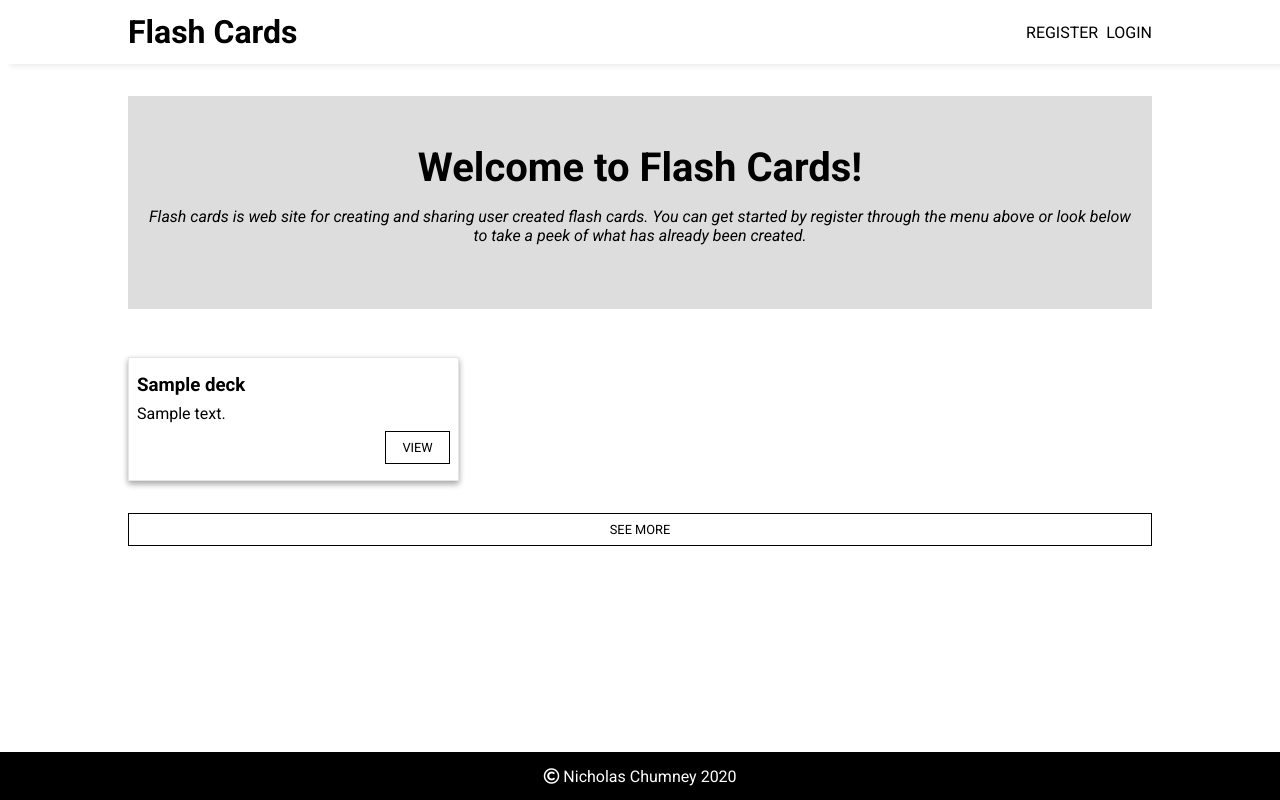
After one commit to chumnend/flash-cards, a Django app: page / in a window 1280 px wide. The commit adds this page. Run offline with Django 3.2, Linux system fonts and the light colour scheme; tables that the repository leaves empty hold one stand-in row (values such as "Sample post"); some libraries are stand-ins or nearby versions.

Commit message:
created landing page

```diff
--- /dev/null
+++ b/src/decks/apps.py
@@ -0,0 +1,5 @@
+from django.apps import AppConfig
+
+
+class DecksConfig(AppConfig):
+    name = 'decks'
--- /dev/null
+++ b/src/decks/models.py
@@ -0,0 +1,34 @@
+from django.db import models
+from django.contrib.auth.models import User
+
+class Category(models.Model):
+    name = models.CharField(max_length=30, unique=True)
+
+    def __str__(self):
+        return self.name
+
+class Deck(models.Model):
+    PUBLISH_STATUS = (
+        ("o", "public"),
+        ("f", "followers"),
+        ("x", "private"),
+    )
+
+    name = models.CharField(max_length=20)
+    description = models.TextField(blank=True, default="")
+    created_at = models.DateTimeField(auto_now_add=True)
+    updated_at = models.DateTimeField(auto_now=True, null=True)
+    publish_status = models.CharField(max_length=1, choices=PUBLISH_STATUS, default="o")
+    owner = models.ForeignKey(User, related_name="decks", on_delete=models.CASCADE)
+    categories = models.ManyToManyField("Category", related_name="decks", blank=True)
+
+    def __str__(self):
+        return self.name
+
+class Card(models.Model):
+    front_text = models.CharField(max_length=30)
+    back_text = models.CharField(max_length=30)
+    deck = models.ForeignKey("Deck", on_delete=models.CASCADE)
+
+    def __str__(self):
+        return f"{self.front_text} | {self.back_text}"
--- /dev/null
+++ b/src/decks/urls.py
@@ -0,0 +1,6 @@
+from django.urls import path
+from decks import views
+
+urlpatterns = [
+    path("", views.home, name="home")
+]
--- /dev/null
+++ b/src/decks/views.py
@@ -0,0 +1,10 @@
+from django.shortcuts import render
+from decks.models import Deck, Card
+
+def home(request):
+    decks = Deck.objects.all()
+    context = {
+        "decks": decks,
+    }
+
+    return render(request, 'decks/home.html', context)
--- a/src/flashcards/settings.py
+++ b/src/flashcards/settings.py
@@ -25,6 +25,7 @@ INSTALLED_APPS = [
     'django.contrib.sessions',
     'django.contrib.messages',
     'django.contrib.staticfiles',
+    'decks',
 ]
 
 MIDDLEWARE = [
--- a/src/flashcards/urls.py
+++ b/src/flashcards/urls.py
@@ -3,4 +3,5 @@ from django.urls import path, include
 
 urlpatterns = [
     path('admin/', admin.site.urls),
+    path("", include('decks.urls'))
 ]
--- /dev/null
+++ b/src/static/css/base.css
@@ -0,0 +1,131 @@
+/* GENERAL */
+* {
+  box-sizing: border-box;
+  margin: 0;
+  padding: 0;
+}
+
+html,
+body {
+  font-family: 'Roboto', sans-serif;
+  font-size: 16px;
+}
+
+/* UTILITIES */
+.container {
+  width: 80%;
+  margin: 0 auto;
+}
+
+.btn {
+  text-decoration: none;
+  text-transform: uppercase;
+  text-align: center;
+  background: none;
+  border: 1px solid black;
+  cursor: pointer;
+  padding: 0.5rem 1rem;
+  font-family: 'Roboto', sans-serif;
+  font-size: 0.8rem;
+  color: black;
+}
+
+.btn:hover {
+  background: #000;
+  color: #fff;
+}
+
+/* NAVIGATION STYLES */
+.navbar {
+  width: 100%;
+  height: 64px;
+  background: #fff;
+  box-shadow: 10px 3px 5px rgba(0, 0, 0, 0.07);
+}
+
+.navbar .container {
+  height: 100%;
+  display: flex;
+  justify-content: space-between;
+  align-items: center;
+}
+
+.navbar__brand {
+  font-size: 2rem;
+  font-weight: 700;
+}
+
+.navbar__links {
+  list-style: none;
+  display: none;
+  align-items: center;
+}
+
+.navbar__links li a {
+  text-decoration: none;
+  margin-left: 8px;
+  color: black;
+  text-transform: uppercase;
+}
+
+.navbar__links li a:hover {
+  font-weight: 700;
+}
+
+.navbar__mobile--icon {
+  color: #000;
+  font-size: 2rem;
+}
+
+#navbar__mobile--menu {
+  display: none;
+  position: absolute;
+  top: 64px;
+  left: 0;
+  width: 100vw;
+}
+
+#navbar__mobile--menu a {
+  color: #fff;
+  padding: 0.8rem 1rem;
+  text-decoration: none;
+  display: block;
+  background: black;
+}
+
+#navbar__mobile--menu a:hover {
+  background: #ddd;
+  color: black;
+}
+
+@media all and (min-width: 575px) {
+  .navbar__links {
+    display: flex;
+  }
+
+  .navbar__mobile--icon,
+  .navbar__mobile--menu {
+    display: none;
+  }
+}
+
+/* CONTENT STYLES */
+.content {
+  width: 100%;
+  min-height: calc(100vh - (64px + 48px));
+}
+
+/* FOOTER STYLES */
+.footer {
+  width: 100%;
+  height: 48px;
+  background: #000;
+  color: #fff;
+}
+
+.footer .container {
+  height: 100%;
+  display: flex;
+  justify-content: center;
+  align-items: center;
+}
--- /dev/null
+++ b/src/static/js/base.js
@@ -0,0 +1,4 @@
+function openMobileMenu() {
+  const ele = document.getElementById("navbar__mobile--menu");
+  ele.style.display = (ele.style.display === "block") ? "none" : "block";
+}
--- a/src/templates/base.html
+++ b/src/templates/base.html
@@ -7,8 +7,10 @@
   <meta name="viewport" content="width=device-width, initial-scale=1">
   <meta name="description" content="flash cards">
   <meta name="author" content="Nicholas Chumney">
-  <link rel="stylesheet" href="https://fonts.googleapis.com/css2?family=Roboto:ital,wght@0,100;0,400;0,700;1,100;1,400;1,700&display=swap">
-  <link rel="stylesheet" href="{% static 'base.css' %}">
+  <link rel="shortcut icon" href="{% static 'img/favicon.ico' %}" />
+  <link rel="stylesheet" href="https://fonts.googleapis.com/css2?family=Roboto:ital,wght@0,300;0,400;0,700;1,300;1,400;1,700&display=swap">
+  <link rel="stylesheet" href="https://cdnjs.cloudflare.com/ajax/libs/font-awesome/5.14.0/css/all.min.css" />
+  <link rel="stylesheet" href="{% static 'css/base.css' %}">
   {% block styles %}{% endblock styles %}
 
   <title>{% block title %}Home{% endblock title %} | Flash Cards</title>
@@ -18,8 +20,17 @@
     <div class="container">
       <h1 class="navbar__brand">Flash Cards</h1>
       <ul class="navbar__links">
-
+        <li><a href="#">Register</a></li>
+        <li><a href="#">Login</a></li>
       </ul>
+      <div id="navbar__mobile--menu">
+        <a href="#">Explore</a>
+        <a href="#">Register</a>
+        <a href="#">Login</a>
+      </div>
+      <a class="navbar__mobile--icon" href="javascript:void(0);" onclick="openMobileMenu()">
+        <i class="fa fa-bars"></i>
+      </a>
     </div>
   </nav>
   <main class="content">
@@ -29,10 +40,11 @@
   </main>
   <footer class="footer">
     <div class="container">
-      <p class="footer__copyright">Nicholas Chumney 2020</p>
+      <span><i class="far fa-copyright"></i> Nicholas Chumney 2020</span>
     </div>
   </footer>
 
+  <script type="text/javascript" src="{% static 'js/base.js' %}"></script>
   {% block scripts %}{% endblock scripts %}
 </body>
 </html>
--- /dev/null
+++ b/src/templates/decks/home.html
@@ -0,0 +1,89 @@
+{% extends 'base.html' %}
+
+{% block styles %}
+  <style>
+    .home__header {
+      width: 100%;
+      padding: 2rem 0;
+      text-align: center;
+    }
+
+    .home__header div {
+      background: #ddd;
+      padding: 3rem 1rem;
+    }
+
+    .home__header--title {
+      font-size: 2.5rem;
+    }
+
+    .home__header--text {
+      padding: 1rem 0;
+      font-style: italic;
+    }
+
+    .home__decks {
+      display: grid;
+      grid-template-columns: 1fr;
+      grid-gap: 1rem;
+      padding: 1rem 0;
+    }
+
+    .tile {
+      border: 1px;
+      padding: 1rem 0.5rem;
+      border: 1px solid rgba(0, 0, 0, 0.1);
+      box-shadow: 0 3px 6px rgba(0,0,0,0.16), 0 3px 6px rgba(0,0,0,0.23);
+      display: flex;
+      flex-direction: column;
+    }
+
+    .tile__description {
+      padding: 0.5rem 0;
+    }
+
+    .tile__button {
+      align-self: flex-end;
+    }
+
+    .see-more {
+      display: block;
+      margin: 1rem auto;
+    }
+
+    @media all and (min-width: 575px) {
+      .home__decks {
+        grid-template-columns: 1fr 1fr;
+      }
+    }
+
+    @media all and (min-width: 1200px) {
+      .home__decks {
+        grid-template-columns: 1fr 1fr 1fr;
+      }
+    }
+  </style>
+{% endblock styles %}
+
+{% block content %}
+  <header class="home__header">
+    <div>
+      <h2 class="home__header--title">Welcome to Flash Cards!</h2>
+      <p class="home__header--text">
+        Flash cards is web site for creating and sharing user created flash cards.
+        You can get started by register through the menu above or look below to take
+        a peek of what has already been created.
+      </p>
+    </div>
+  </header>
+  <section class="home__decks">
+    {% for deck in decks %}
+      <div class="tile">
+        <h3 class="tile__header">{{ deck.name }}</h3>
+        <p class="tile__description">{{ deck.description }}</p>
+        <a class="tile__button btn">View</a>
+      </div>
+    {% endfor %}
+  </section>
+  <a class="see-more btn" href="#">See More</a>
+{% endblock %}
```
Also changed, not shown: setup.py (added, +12 -0 lines), src/decks/admin.py (added, +15 -0 lines), src/decks/tests/test_views.py (added, +13 -0 lines), src/static/base.css (deleted, +0 -54 lines), src/decks/__init__.py (added), src/decks/migrations/0001_initial.py (added), src/decks/migrations/__init__.py (added), src/decks/tests/__init__.py (added), src/static/img/favicon.ico (added).
